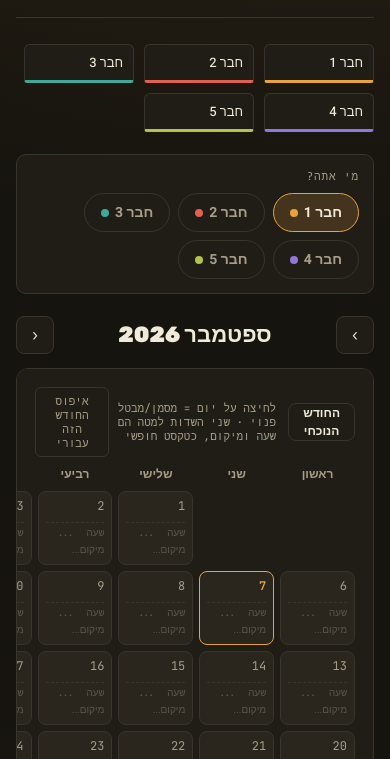
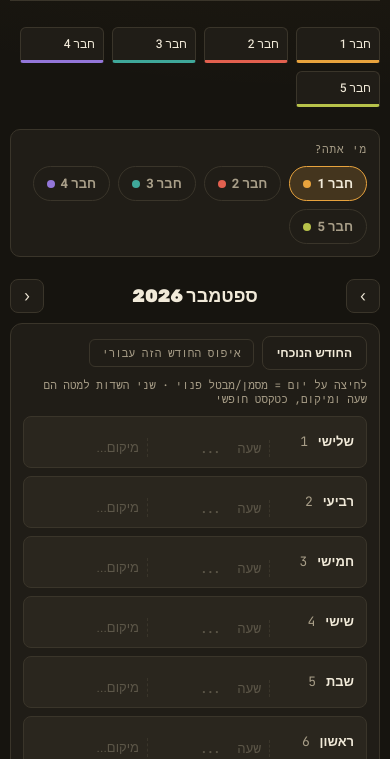
Before and after one commit to MayoRan100/NeoN, a plain HTML site: page index.html in a window 390 px wide. Shown: the part 157-916 px from the top of the page. Drawn offline with Linux system fonts and the light colour scheme.

Commit message:
Add files via upload

```diff
--- a/index.html
+++ b/index.html
@@ -260,7 +260,7 @@ h1{
   color: var(--ink);
   font-family:'JetBrains Mono', monospace;
   font-size: 11px;
-  padding-top: 3px;
+  padding-top: 4px;
   width: 100%;
   outline:none;
 }
@@ -323,10 +323,82 @@ footer{
 .top-row{ display:flex; align-items:center; margin-bottom:10px; }
 .hint{ font-family:'JetBrains Mono',monospace; font-size:11px; color:var(--ink-dim); }
 
-@media (max-width: 480px){
-  .weekday-row, .month-grid{ grid-template-columns: repeat(7, minmax(70px,1fr)); min-width:560px; }
-  .month-grid{ grid-auto-rows: 74px; }
-  .day-note{ font-size:10px; }
+.cell-weekday{ display:none; }
+
+/* ---- Mobile: agenda-style stacked list instead of a cramped 7-col grid ---- */
+@media (max-width: 640px){
+  body{ padding: 18px 10px 50px; }
+
+  .wrap{ max-width: 100%; }
+
+  h1{ font-size: clamp(26px, 8vw, 34px); }
+  .sub{ font-size: 13px; }
+
+  .members-config{ gap:8px; }
+  .member-name-input{ width: 84px; font-size:12px; padding:7px 8px; }
+
+  .whoami{ padding:12px; }
+  .tab{ padding:7px 13px; font-size:13px; }
+
+  .month-nav{ margin-bottom:10px; }
+  .month-label{ font-size:18px; }
+  .month-btn{ width:34px; height:34px; }
+
+  .grid-card{ padding:12px; overflow-x: visible; }
+
+  .top-row{ flex-wrap:wrap; gap:8px; row-gap:8px; }
+  .top-row .hint{ order:3; width:100%; margin-inline-start:0 !important; }
+  .reset-btn{ margin-inline-start:0; }
+
+  .weekday-row{ display:none; }
+
+  .month-grid{
+    display:flex;
+    flex-direction:column;
+    grid-template-columns: none;
+    grid-auto-rows: auto;
+    min-width:0;
+    gap:8px;
+  }
+
+  .day-cell.outside{ display:none; }
+
+  .day-cell{
+    flex-direction:row;
+    flex-wrap:wrap;
+    align-items:center;
+    min-height:52px;
+    padding:10px 12px;
+    gap:6px 10px;
+  }
+
+  .cell-weekday{
+    display:inline;
+    font-family:'Rubik',sans-serif;
+    font-weight:700;
+    color: var(--ink);
+    margin-inline-end:2px;
+  }
+  .day-num{
+    font-size:13px;
+    flex-shrink:0;
+    min-width:64px;
+  }
+  .day-cell.today .day-num{ color: var(--amber); }
+
+  .day-dots{ flex-shrink:0; }
+
+  .day-note{
+    flex:1 1 90px;
+    border-top:none !important;
+    border-inline-start: 1px dashed var(--line);
+    padding-inline-start:8px;
+    padding-top:0 !important;
+    font-size:13px;
+  }
+  .day-location{ border-inline-start-color: var(--line); }
+
+  .eq{ display:none; }
 }
 </style>
 </head>
@@ -392,59 +464,63 @@ function isSameDay(a,b){
   return a.getFullYear()===b.getFullYear() && a.getMonth()===b.getMonth() && a.getDate()===b.getDate();
 }
 
+// גרסה זו שומרת ב-localStorage של הדפדפן (מתאים לאירוח עצמאי כמו GitHub Pages).
+// חשוב: השמירה כאן היא *מקומית לכל דפדפן/מכשיר* ואינה משותפת בין חברי הלהקה באופן אוטומטי.
+const LS_PREFIX = 'band-rehearsal:';
+
 async function loadAll(){
   try{
-    const bn = await window.storage.get('band-name', true);
-    if(bn && bn.value){
-      const parsed = JSON.parse(bn.value);
+    const bn = localStorage.getItem(LS_PREFIX + 'band-name');
+    if(bn){
+      const parsed = JSON.parse(bn);
       if(typeof parsed === 'string' && parsed.trim()) bandName = parsed;
     }
   }catch(e){}
 
   try{
-    const cfg = await window.storage.get('members-config', true);
-    if(cfg && cfg.value){
-      const parsed = JSON.parse(cfg.value);
+    const cfg = localStorage.getItem(LS_PREFIX + 'members-config');
+    if(cfg){
+      const parsed = JSON.parse(cfg);
       if(Array.isArray(parsed) && parsed.length===5) members = parsed;
     }
   }catch(e){}
 
   for(let i=0;i<5;i++){
     try{
-      const res = await window.storage.get('availability:' + MEMBER_KEYS[i], true);
-      if(res && res.value) availability[MEMBER_KEYS[i]] = JSON.parse(res.value);
+      const res = localStorage.getItem(LS_PREFIX + 'availability:' + MEMBER_KEYS[i]);
+      if(res) availability[MEMBER_KEYS[i]] = JSON.parse(res);
     }catch(e){ availability[MEMBER_KEYS[i]] = []; }
   }
 
   try{
-    const notes = await window.storage.get('time-notes', true);
-    if(notes && notes.value) timeNotes = JSON.parse(notes.value);
+    const notes = localStorage.getItem(LS_PREFIX + 'time-notes');
+    if(notes) timeNotes = JSON.parse(notes);
   }catch(e){ timeNotes = {}; }
 
   try{
-    const locs = await window.storage.get('location-notes', true);
-    if(locs && locs.value) locationNotes = JSON.parse(locs.value);
+    const locs = localStorage.getItem(LS_PREFIX + 'location-notes');
+    if(locs) locationNotes = JSON.parse(locs);
   }catch(e){ locationNotes = {}; }
 }
 
 async function saveBandName(){
-  try{ await window.storage.set('band-name', JSON.stringify(bandName), true); }
+  try{ localStorage.setItem(LS_PREFIX + 'band-name', JSON.stringify(bandName)); }
   catch(e){ console.error('שמירת שם ההרכב נכשלה', e); }
 }
 async function saveConfig(){
-  try{ await window.storage.set('members-config', JSON.stringify(members), true); }
+  try{ localStorage.setItem(LS_PREFIX + 'members-config', JSON.stringify(members)); }
   catch(e){ console.error('שמירת שמות נכשלה', e); }
 }
 async function saveMember(idx){
-  try{ await window.storage.set('availability:' + MEMBER_KEYS[idx], JSON.stringify(availability[MEMBER_KEYS[idx]]), true); }
+  try{ localStorage.setItem(LS_PREFIX + 'availability:' + MEMBER_KEYS[idx], JSON.stringify(availability[MEMBER_KEYS[idx]])); }
   catch(e){ console.error('שמירה נכשלה', e); }
 }
 async function saveNotes(){
-  try{ await window.storage.set('time-notes', JSON.stringify(timeNotes), true); }
+  try{ localStorage.setItem(LS_PREFIX + 'time-notes', JSON.stringify(timeNotes)); }
   catch(e){ console.error('שמירת הערה נכשלה', e); }
 }
 async function saveLocations(){
-  try{ await window.storage.set('location-notes', JSON.stringify(locationNotes), true); }
+  try{ localStorage.setItem(LS_PREFIX + 'location-notes', JSON.stringify(locationNotes)); }
   catch(e){ console.error('שמירת מיקום נכשלה', e); }
 }
 
@@ -549,7 +625,7 @@ function renderCalendar(){
 
     const num = document.createElement('div');
     num.className = 'day-num';
-    num.textContent = dayNum;
+    num.innerHTML = '<span class="cell-weekday">' + DAY_NAMES[dateObj.getDay()] + '</span> ' + dayNum;
     cell.appendChild(num);
 
     const dots = document.createElement('div');
@@ -687,7 +763,7 @@ async function init(){
   renderWeekdayRow();
   renderCalendar();
   renderBestTime();
-  document.getElementById('statusLine').textContent = 'הנתונים נשמרים אוטומטית ומשותפים לכל חברי הלהקה';
+  document.getElementById('statusLine').textContent = 'הנתונים נשמרים בדפדפן הזה בלבד (localStorage) — לא משותפים אוטומטית בין מכשירים';
 }
 
 init();
```
